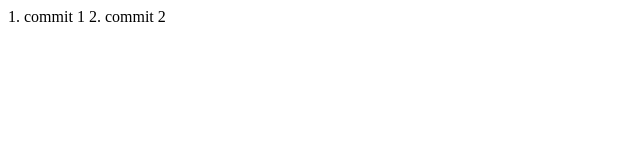
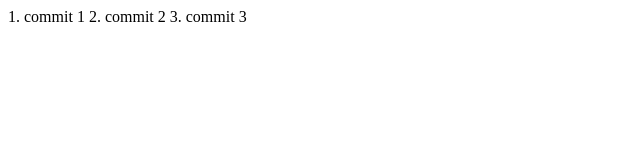
Before and after one commit to sardarhrant/rebase, a plain HTML site: page index.html in a window 1280 px wide. Shown: the full height of the page, 0-640 px from the left. Drawn offline with Linux system fonts and the light colour scheme.

Commit message:
commit 3

```diff
--- a/index.html
+++ b/index.html
@@ -8,6 +8,7 @@
 <body>
 1. commit 1
 2. commit 2
+3. commit 3
 
 </body>
 </html>
```
